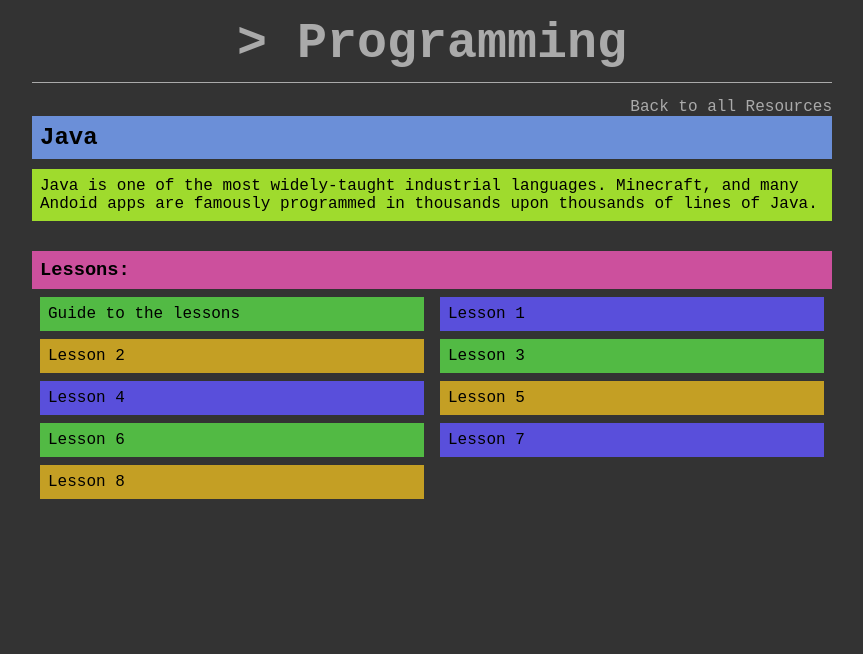
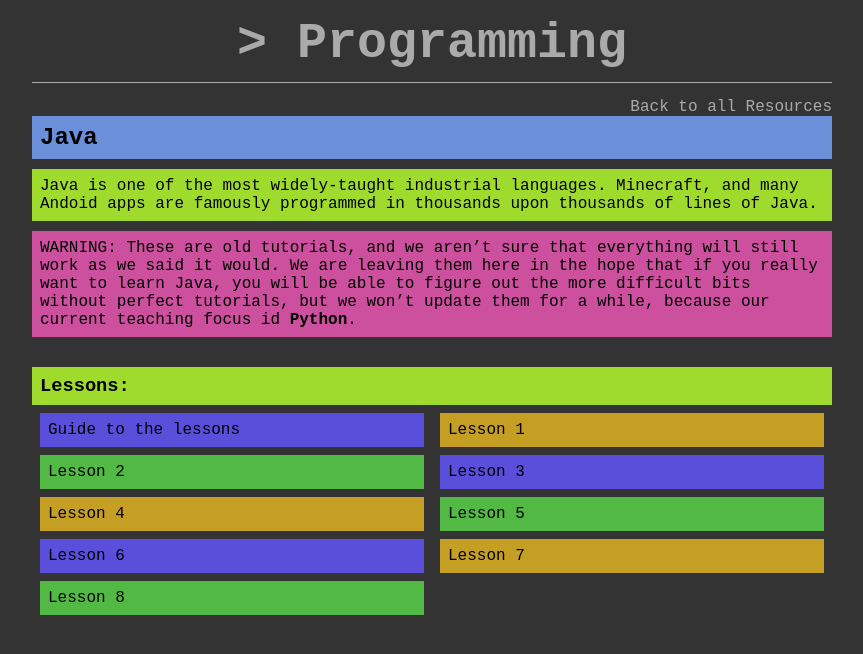
Before and after one commit to wcgs-programming/wcgs-programming.github.io, a Jekyll site: the page built from _posts/2014-09-16-java.md, in a window 1280 px wide. Shown: the top 654 px of the page, without its empty margins (208-1071 px from the left). Built offline with Jekyll 4.4.1, drawn with Linux system fonts in a browser that asks for light colours.

Commit message:
added worning

```diff
--- a/_posts/2014-09-16-java.md
+++ b/_posts/2014-09-16-java.md
@@ -6,6 +6,8 @@ categories: resources
 ---
 
 > Java is one of the most widely-taught industrial languages. Minecraft, and many Andoid apps are famously programmed in thousands upon thousands of lines of Java.
+
+> WARNING: These are old tutorials, and we aren't sure that everything will still work as we said it would. We are leaving them here in the hope that if you really want to learn Java, you will be able to figure out the more difficult bits without perfect tutorials, but we won't update them for a while, because our current teaching focus id [Python](/resources/python/).
 
 ### Lessons:
 
```
